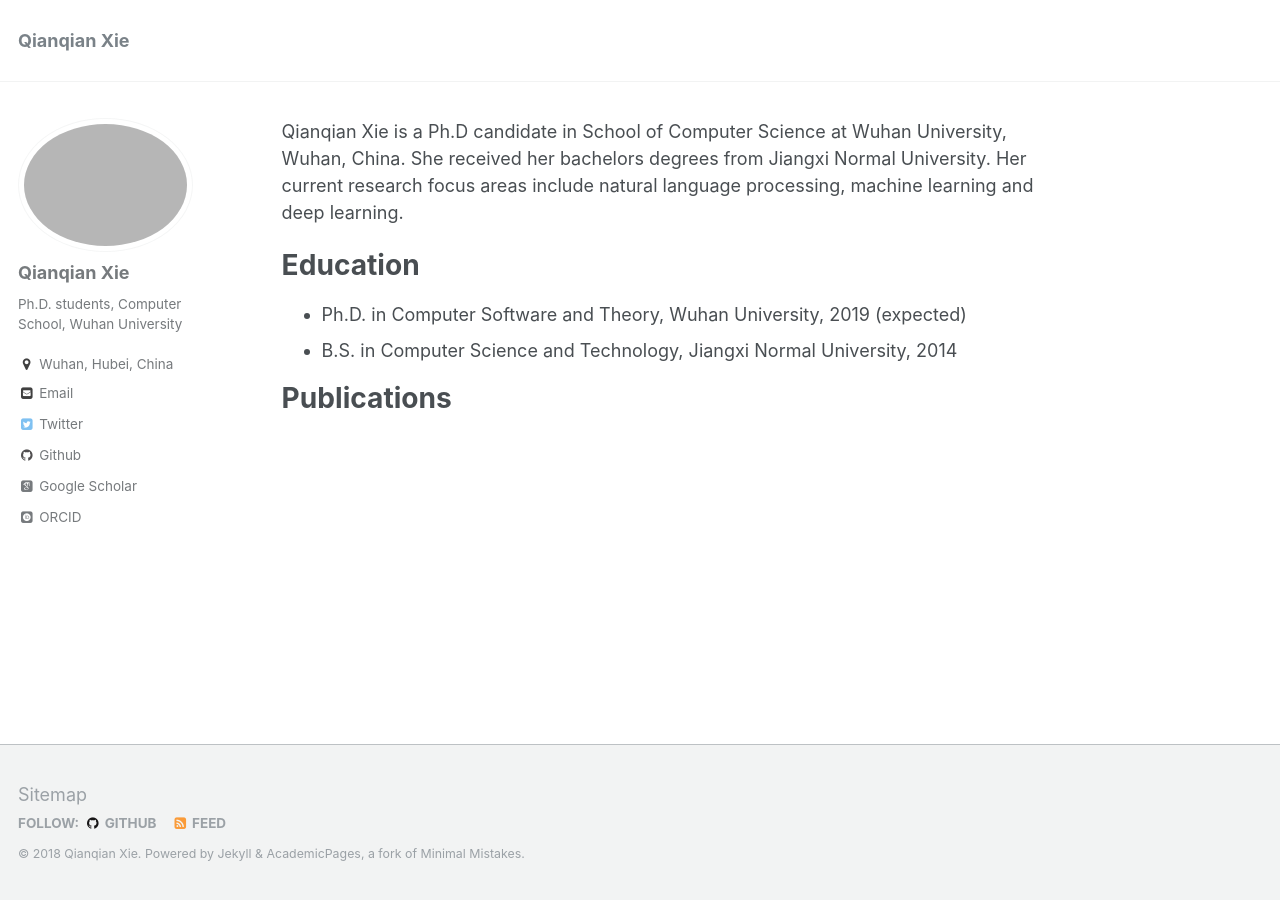
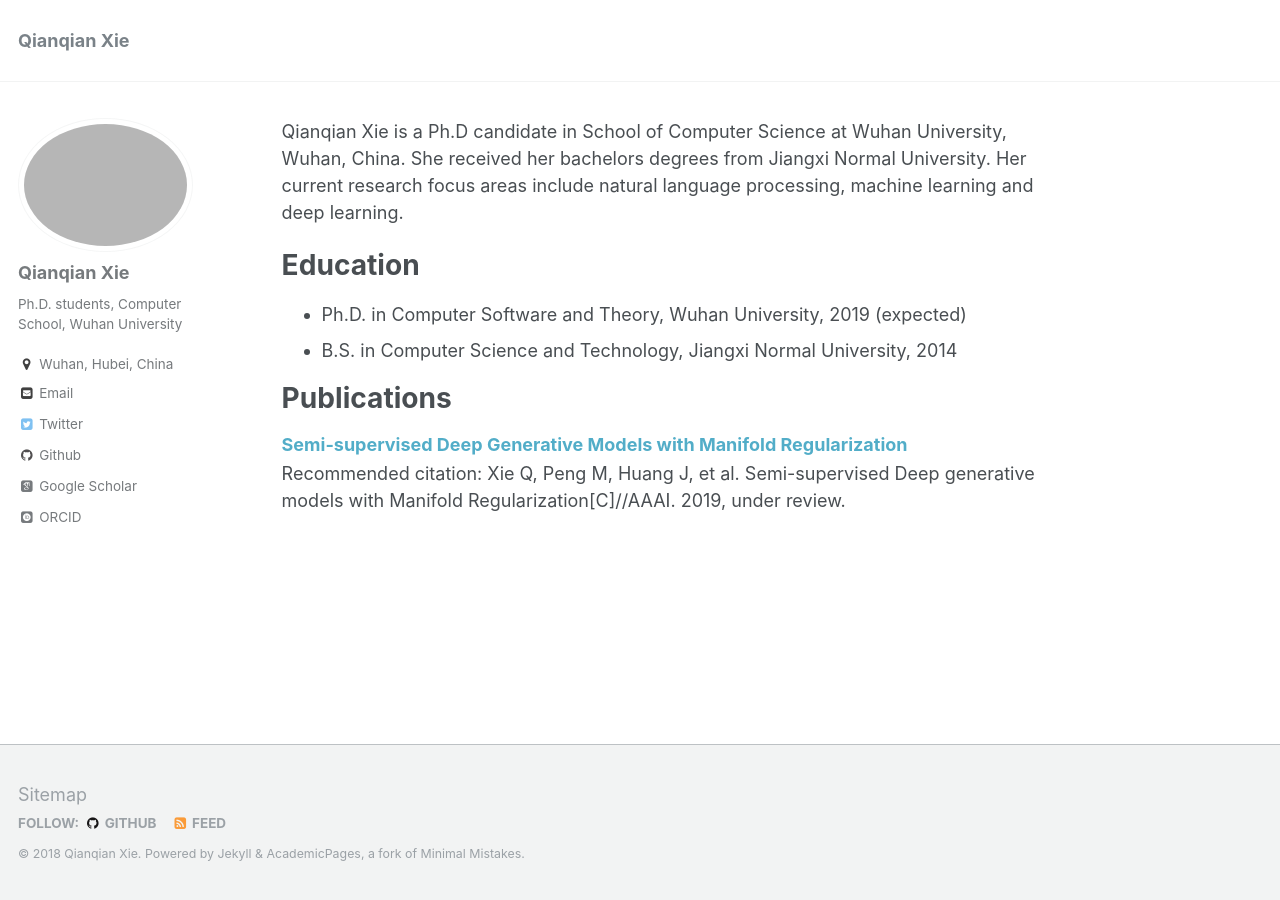
Before and after one commit to avariace/avariace.github.io, a Jekyll site: the page built from _pages/about.md, in a window 1280 px wide. Built offline with Jekyll 4.4.1, drawn with Linux system fonts in a browser that asks for light colours; some web fonts are replaced; part of the change alters nothing that is shown.

Commit message:
增加日期

```diff
--- a/_publications/2019-09-04-Semi-supervised-Deep-generative-models-with-Manifold-Regularization.md
+++ b/_publications/2019-09-04-Semi-supervised-Deep-generative-models-with-Manifold-Regularization.md
@@ -3,7 +3,6 @@ title: "Semi-supervised Deep Generative Models with Manifold Regularization"
 collection: publications
 permalink: "/publication/2019-Semi-supervised-Deep_-Generative-Models-with-Manifold-Regularization"
 date: 2019-09-04
-authors = "Xie Q, Peng M, Huang J, et al."
 
 citation: 'Xie Q, Peng M, Huang J, et al. Semi-supervised Deep generative models with Manifold Regularization[C]//AAAI. 2019, under review.'
 ---
```
